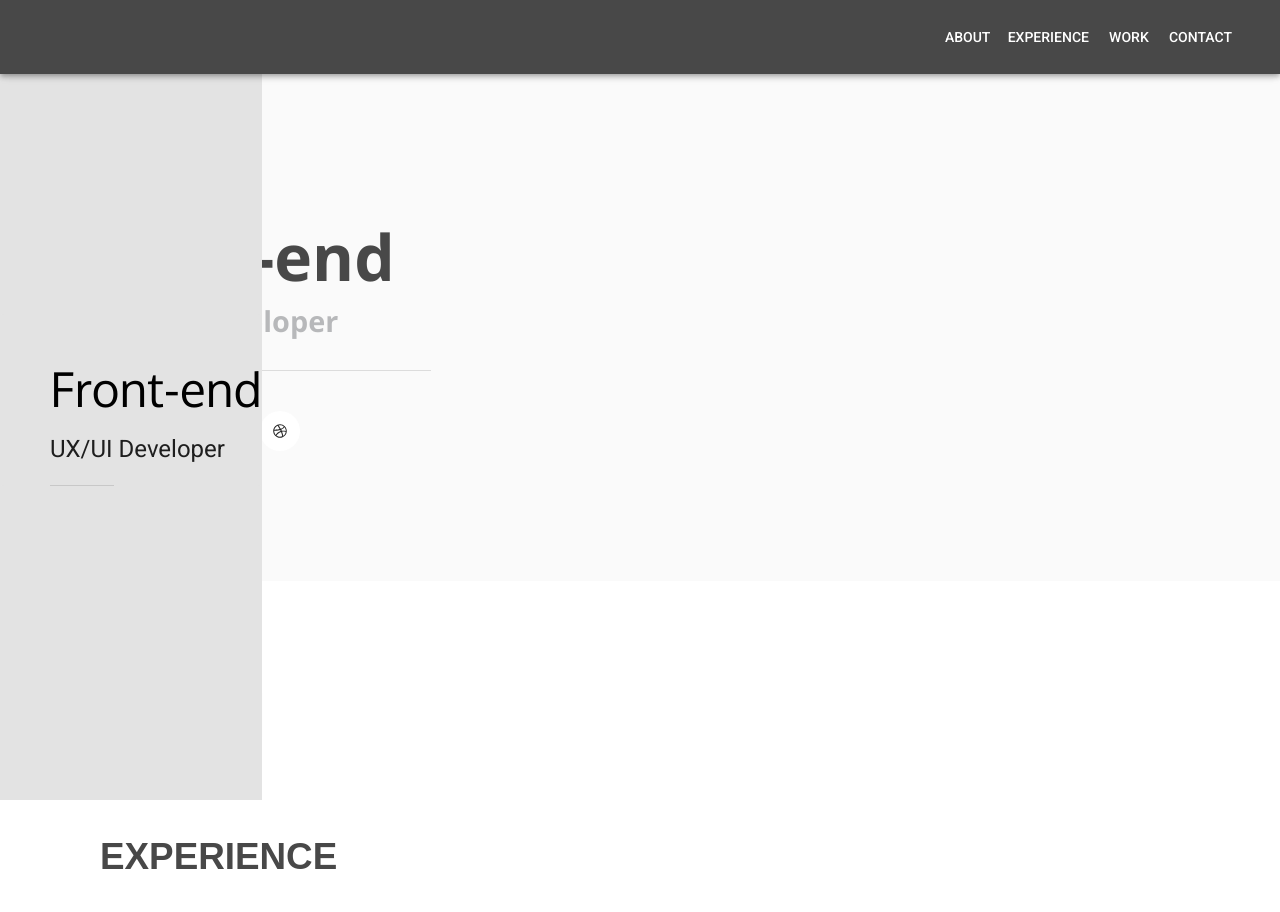
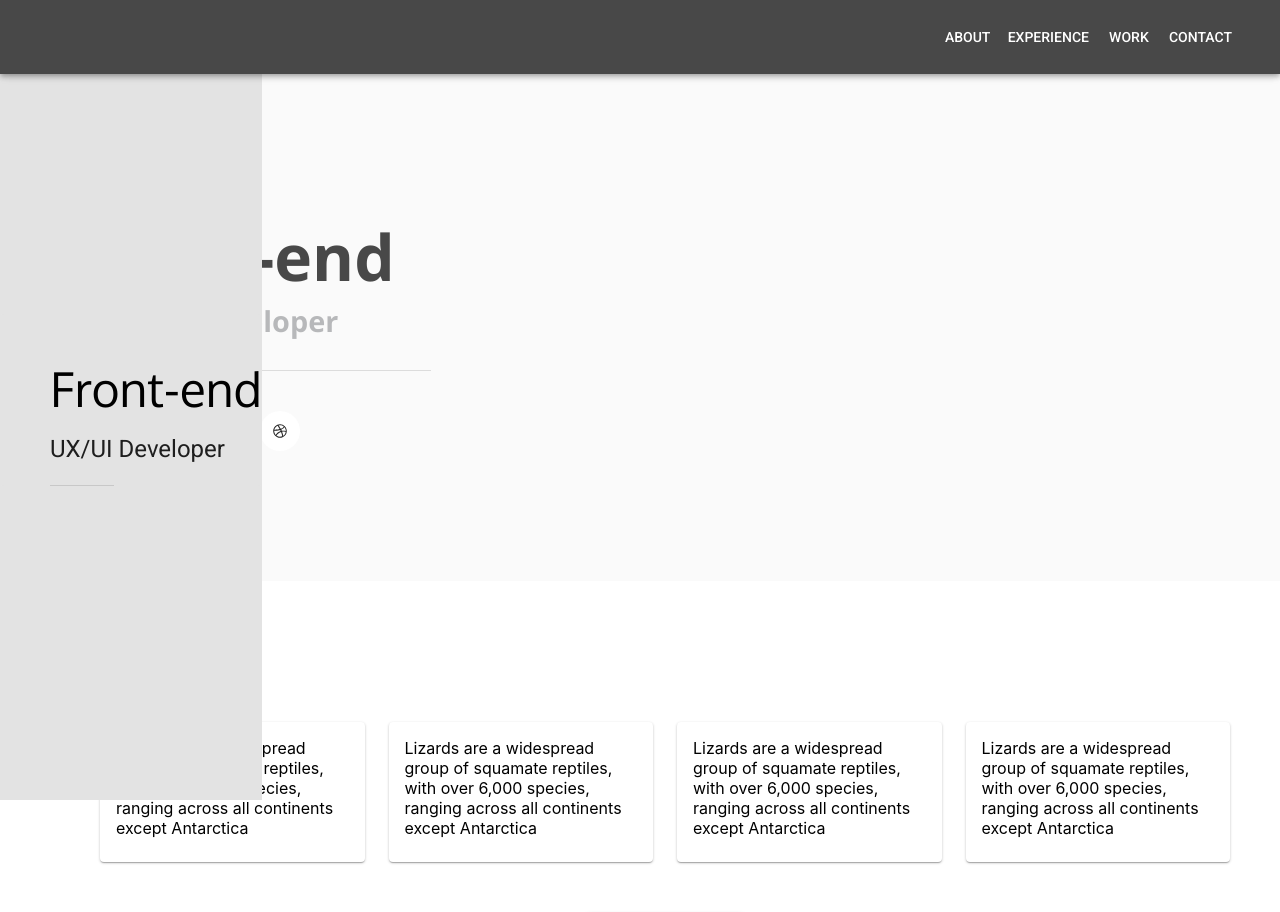
Before and after one commit to sujilee91/website_v2, a React (Create React App) app: page / in a window 1280 px wide. Shown: the top 912 px of the page. Built offline with nearby package versions, Linux system fonts and the light colour scheme; a web font is replaced by a local one.

Commit message:
Remove unused Add Card & Grid component into About Style updates

```diff
--- a/src/component/App.js
+++ b/src/component/App.js
@@ -1,7 +1,5 @@
 import React, { Component } from 'react';
 import '../styles/App.css';
-
-import ReactDOM from 'react-dom'
 import { library } from '@fortawesome/fontawesome-svg-core'
 import { fab,faLinkedinIn, faGithub, faDribbble, faInstagram } from '@fortawesome/free-brands-svg-icons'
 import { faCheckSquare, faCoffee } from '@fortawesome/free-solid-svg-icons'
--- a/src/component/Main.js
+++ b/src/component/Main.js
@@ -1,12 +1,9 @@
-import React, { Component } from 'react';
+import React from 'react';
 import { withStyles } from '@material-ui/core/styles';
-import Paper from '@material-ui/core/Paper';
 import Typography from '@material-ui/core/Typography';
 import Divider from '@material-ui/core/Divider';
-import zIndex from '@material-ui/core/styles/zIndex';
 import Fab from '@material-ui/core/Fab';
 import { FontAwesomeIcon } from '@fortawesome/react-fontawesome'
-import { faCoffee } from '@fortawesome/free-solid-svg-icons'
 
 const styles = {
   root: {
--- a/src/component/sections/About.js
+++ b/src/component/sections/About.js
@@ -1,9 +1,12 @@
-import React, { Component } from 'react';
+import React from 'react';
 import { withStyles } from '@material-ui/core/styles';
 import Title from '../Title';
 import Button from '@material-ui/core/Button';
 import theme from '../../styles/theme'
 import { MuiThemeProvider } from '@material-ui/core/styles';
+import Card from '@material-ui/core/Card';
+import CardContent from '@material-ui/core/CardContent';
+import Grid from '@material-ui/core/Grid';
 
 const styles = (theme) => ({
   root: {
@@ -21,7 +24,15 @@ const styles = (theme) => ({
   resumeButton: {
     fontSize: '1rem',
     padding: '10px 30px',
-    justifyContent: 'center'
+    justifyContent: 'center',
+    alignItems:'center'
+  },
+  cards: {
+    marginTop: '2.5rem',
+    marginBottom: '2.5rem'
+  },
+  buttonGrid: {
+    textAlign: 'center'
   }
 });
 
@@ -32,9 +43,55 @@ function About(props) {
       <div className={classes.container}>
         <Title value={'About'}/>
         <MuiThemeProvider theme={theme}>
-          <Button color={"primary"} variant="contained" size={'small'} className={classes.resumeButton}>
-            View Resume
-          </Button>
+          <Grid container spacing={24} className={classes.cards}>
+            <Grid item lg={3} xs={6}>
+              <Card>
+                <CardContent>
+                  <div>
+                    Lizards are a widespread group of squamate reptiles, with over 6,000 species, ranging
+                    across all continents except Antarctica
+                  </div>
+                </CardContent>
+              </Card>
+            </Grid>
+            <Grid item lg={3} xs={6}>
+              <Card>
+                <CardContent>
+                  <div>
+                    Lizards are a widespread group of squamate reptiles, with over 6,000 species, ranging
+                    across all continents except Antarctica
+                  </div>
+                </CardContent>
+              </Card>
+            </Grid>
+            <Grid item lg={3} xs={6}>
+              <Card>
+                <CardContent>
+                  <div>
+                    Lizards are a widespread group of squamate reptiles, with over 6,000 species, ranging
+                    across all continents except Antarctica
+                  </div>
+                </CardContent>
+              </Card>
+            </Grid>
+            <Grid item lg={3} xs={6}>
+              <Card>
+                <CardContent>
+                  <div>
+                    Lizards are a widespread group of squamate reptiles, with over 6,000 species, ranging
+                    across all continents except Antarctica
+                  </div>
+                </CardContent>
+              </Card>
+            </Grid>
+          </Grid>
+          <Grid container spacing={24} className={classes.buttonGrid}>
+            <Grid item lg={12} xs={12}>
+              <Button color={"primary"} variant="contained" size={'small'} className={classes.resumeButton}>
+                View Resume
+              </Button>
+            </Grid>
+          </Grid>
         </MuiThemeProvider>
       </div>
     </div>
--- a/src/component/sections/Projects.js
+++ b/src/component/sections/Projects.js
@@ -1,7 +1,6 @@
-import React, { Component } from 'react';
+import React from 'react';
 import { withStyles } from '@material-ui/core/styles';
 import Title from '../Title';
-import Button from '@material-ui/core/Button';
 import theme from '../../styles/theme'
 import { MuiThemeProvider } from '@material-ui/core/styles';
 
--- a/src/component/sections/Skills.js
+++ b/src/component/sections/Skills.js
@@ -1,7 +1,6 @@
 import React, { Component } from 'react';
 import { withStyles } from '@material-ui/core/styles';
 import Title from '../Title';
-import Button from '@material-ui/core/Button';
 import theme from '../../styles/theme'
 import { MuiThemeProvider } from '@material-ui/core/styles';
 
--- a/src/styles/theme.js
+++ b/src/styles/theme.js
@@ -1,4 +1,4 @@
-import createMuiTheme, { ThemeOptions } from '@material-ui/core/styles/createMuiTheme';
+import createMuiTheme from '@material-ui/core/styles/createMuiTheme';
 
 const primaryColor = '#BE3535';
 const secondaryColor = '#484848';
```
